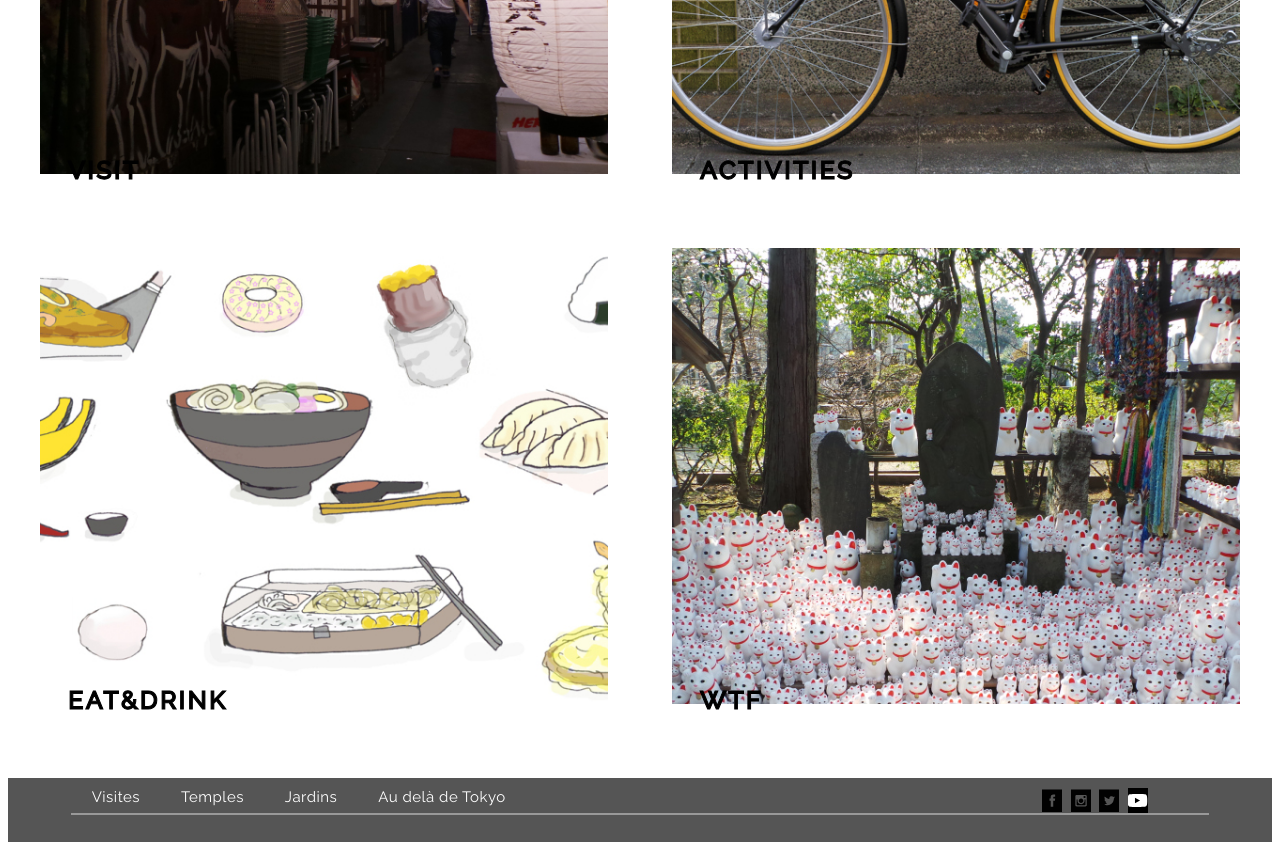
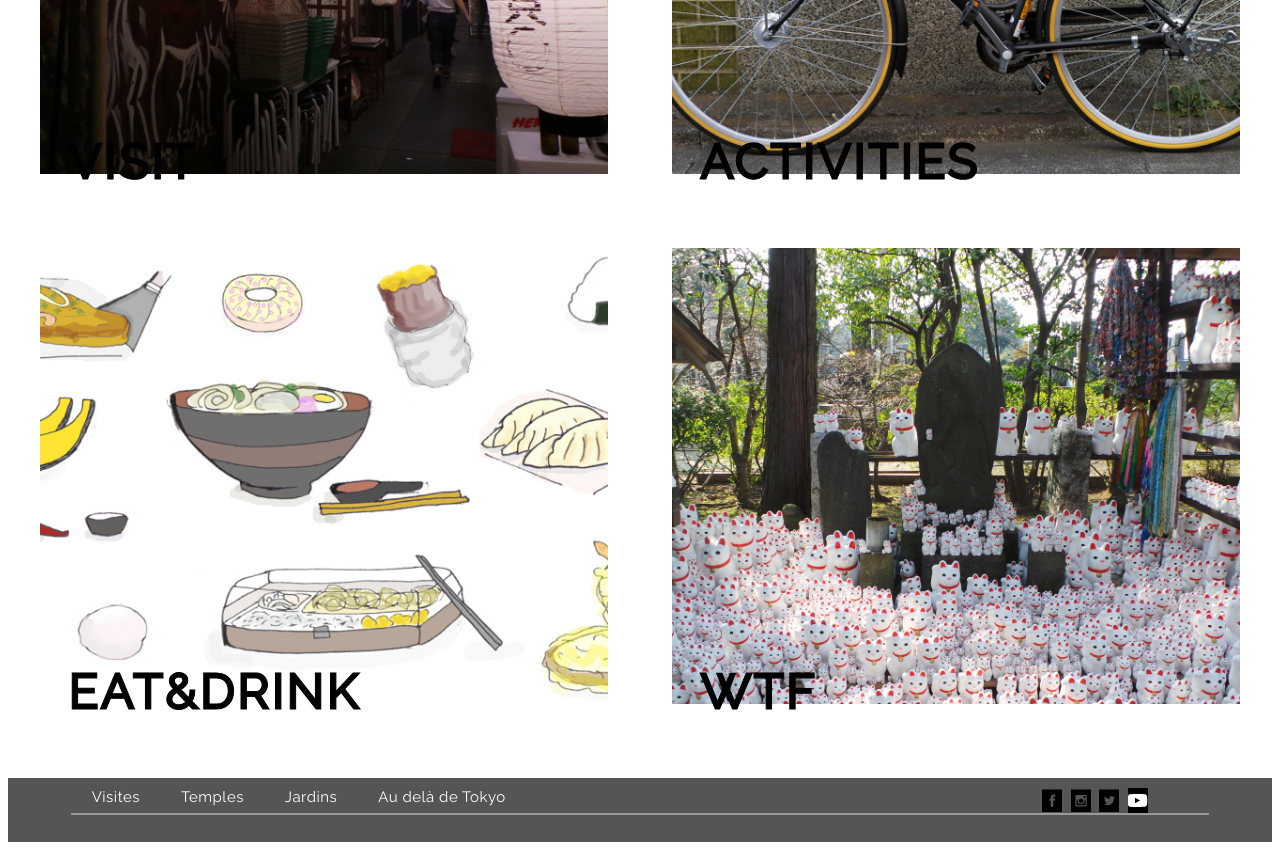
Before and after one commit to philamwild/tokyo, a React (Create React App) app: page / in a window 1280 px wide. Shown: the part 1180-2030 px from the top of the page. Built offline with nearby package versions, Linux system fonts and the light colour scheme.

Commit message:
changé la taille du titre H3

```diff
--- a/src/components/style/ArticleCard.scss
+++ b/src/components/style/ArticleCard.scss
@@ -17,7 +17,7 @@
   .article-text {
     position: absolute;
     padding-left: 5%;
-    top: 90%;
+    top: 80%;
 
     h3 {
       font-family: "Raleway", sans-serif;
@@ -25,7 +25,7 @@
       color: black;
       -webkit-text-stroke: 1px black;
       letter-spacing: 3px;
-      font-size: 1.5em;
+      font-size: 3em;
     }
   }
 }
```
